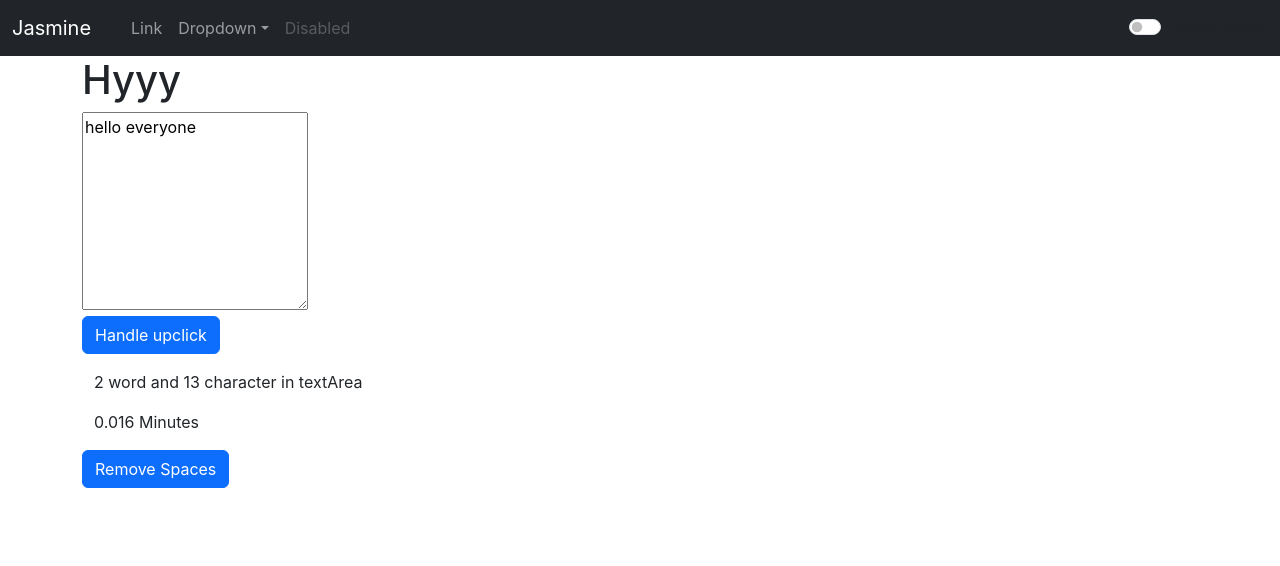
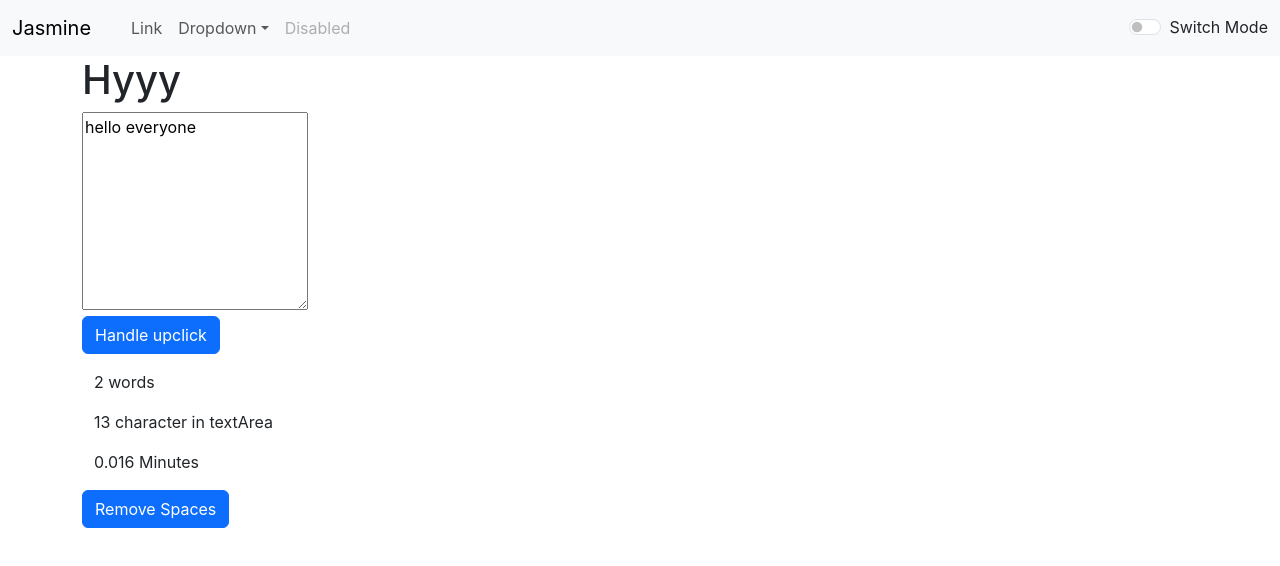
Before and after one commit to jasminejoye86-bot/my-app, a React (Create React App) app: page / in a window 1280 px wide. Shown: the top 566 px of the page. Built offline with nearby package versions, Linux system fonts and the light colour scheme.

Commit message:
just add switch button and want to learn how to change and add props using navbar.js and app.js and TextForm.js

```diff
--- a/src/App.js
+++ b/src/App.js
@@ -8,19 +8,23 @@ import React, { useState } from 'react';
 function App() {
   const [Mode, setMode] = useState("light")
   const ToggleMode = () => {
-    if (Mode === "light")
+    if (Mode === "light") {
       setMode("dark");
+    }
+    else {
+      setMode("light");
+    }
   }
 
   return (
     <div>
-      <Navbar title="Jasmine" />
+      <Navbar title="Jasmine" Mode={Mode} ToggleMode={ToggleMode} />
       <TextForm heading="Hyyy" />
       {/* <About /> */}
     </div>
 
   );
+
 }
 
-
 export default App;
--- a/src/components/Navbar.js
+++ b/src/components/Navbar.js
@@ -3,7 +3,7 @@ import PropTypes from 'prop-types'
 
 export default function Navbar(props) {
     return (
-        <nav className={`navbar navbar-expand-lg navbar-dark bg-dark`} >
+        <nav className={`navbar navbar-expand-lg navbar-${props.Mode} bg-${props.Mode}`} >
             <div className="container-fluid">
                 <a className="navbar-brand" href="/">{props.title}</a>
                 <button className="navbar-toggler" type="button" data-bs-toggle="collapse" data-bs-target="#navbarSupportedContent" aria-controls="navbarSupportedContent" aria-expanded="false" aria-label="Toggle navigation">
@@ -32,8 +32,8 @@ export default function Navbar(props) {
                             <a className="nav-link disabled" aria-disabled="true">Disabled</a>
                         </li>
                     </ul>
-                    <div className="form-check form-switch">
-                        <input className="form-check-input" type="checkbox" value="" id="checkNativeSwitch" switch />
+                    <div className={`form-check form-switch text-${props.Mode === "light" ? "dark" : "light"}`}>
+                        <input className="form-check-input" onClick={props.ToggleMode} type="checkbox" value="" id="checkNativeSwitch" switch />
                         <label className="form-check-label" htmlFor="checkNativeSwitch">
                             Switch Mode
                         </label>
--- a/src/components/TextForm.js
+++ b/src/components/TextForm.js
@@ -19,8 +19,9 @@ export default function TextForm(props) {
                     <textarea name="" id="" rows="8" value={text} onChange={HandleOnChange}></textarea><br />
                     <button className="btn btn-primary" onClick={HandleUpClick}>Handle upclick</button>
                     <div className="container my-3">
-                        <p>{text.trim().split(" ").length} word and  {text.replace(/\s/g, "").length} character in textArea</p>
-                        <p>{0.008 * text.trim().split(" ").length} Minutes</p>
+                        <p>{text.trim().split(/\s+/g).length} words</p>
+                        <p> {text.replace(/\s+/g, "").length} character in textArea</p>
+                        <p>{0.008 * text.trim().split(/\s+/g).length} Minutes</p>
                     </div>
                     <button className='btn btn-primary' onClick={RemoveSpaces}>Remove Spaces</button>
                 </div>
```
